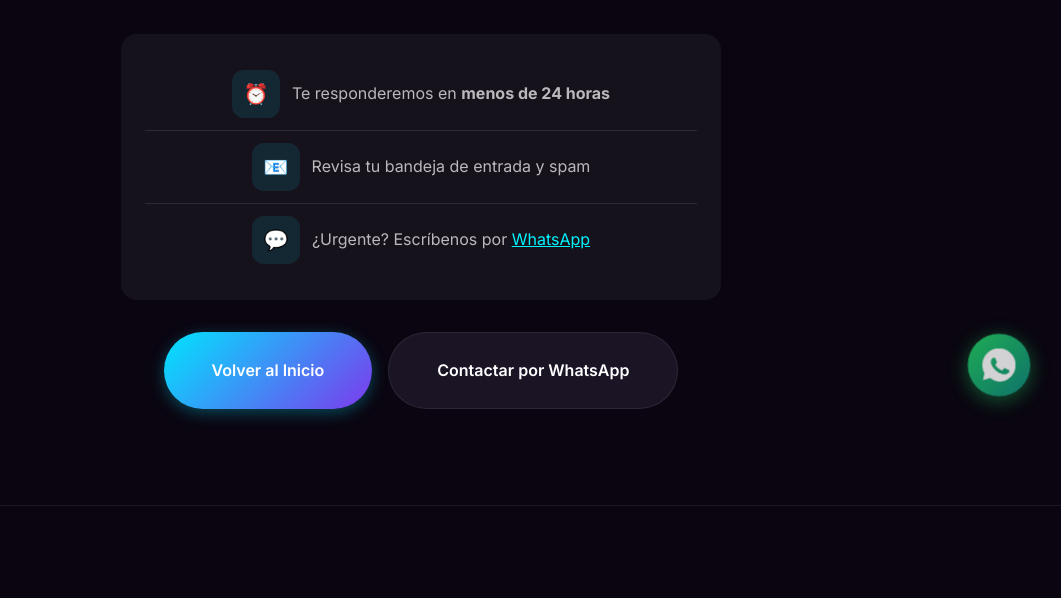
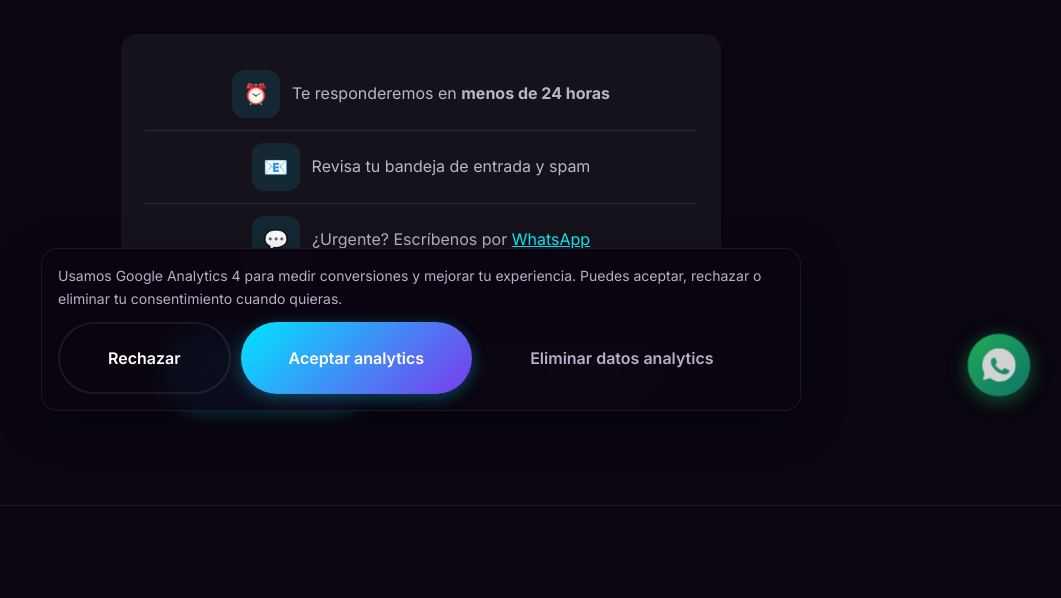
Before and after one commit to mgomezoc/13bodas-admin, a CodeIgniter 4 app: the page made by app/Views/pages/gracias.php in a window 1280 px wide. Shown: the part 373-971 px from the top of the page, without its empty margins (219-1280 px from the left). Run offline with PHP 8.4 and a stand-in for CodeIgniter, Linux system fonts and the light colour scheme; the template is opened without the code that fills it, so the values that code supplies are empty; some libraries are stand-ins or nearby versions.

Commit message:
Implementa GA4 completo para one-page con consentimiento y eventos custom

```diff
--- a/app/Views/layouts/main.php
+++ b/app/Views/layouts/main.php
@@ -56,16 +56,44 @@
     <!-- Fonts -->
     <link href="https://fonts.googleapis.com/css2?family=Playfair+Display:wght@600;700;800&family=Inter:wght@300;400;500;600;700&display=swap" rel="stylesheet">
 
-    <!-- Google Analytics -->
-    <?php if (ENVIRONMENT === 'production'): ?>
+    <!-- Google Analytics 4 -->
     <script async src="https://www.googletagmanager.com/gtag/js?id=G-SBKT31SXZX"></script>
     <script>
         window.dataLayer = window.dataLayer || [];
+        window.__gaMeasurementId = 'G-SBKT31SXZX';
+        window.__gaDebugMode = <?= ENVIRONMENT === 'production' ? 'false' : 'true' ?>;
+
         function gtag(){dataLayer.push(arguments);}
+
+        gtag('consent', 'default', {
+            ad_storage: 'denied',
+            analytics_storage: 'denied',
+            ad_user_data: 'denied',
+            ad_personalization: 'denied'
+        });
+
+        try {
+            const storedConsent = localStorage.getItem('13bodas_cookie_consent');
+            if (storedConsent === 'granted') {
+                gtag('consent', 'update', {
+                    analytics_storage: 'granted',
+                    ad_storage: 'denied',
+                    ad_user_data: 'denied',
+                    ad_personalization: 'denied'
+                });
+            }
+        } catch (error) {
+            // no-op, analytics consent falls back to denied
+        }
+
         gtag('js', new Date());
-        gtag('config', 'G-SBKT31SXZX');
+        gtag('config', 'G-SBKT31SXZX', {
+            anonymize_ip: true,
+            cookie_flags: 'SameSite=None;Secure',
+            send_page_view: true,
+            debug_mode: window.__gaDebugMode
+        });
     </script>
-    <?php endif; ?>
 
     <!-- GSAP -->
     <script defer src="https://cdnjs.cloudflare.com/ajax/libs/gsap/3.12.5/gsap.min.js"></script>
@@ -95,6 +123,19 @@
         <?= $this->renderSection('content') ?>
     </main>
 
+    <aside class="cookie-banner" id="cookieBanner" role="dialog" aria-live="polite" aria-label="Preferencias de cookies" hidden>
+        <div class="cookie-banner__content">
+            <p>
+                Usamos Google Analytics 4 para medir conversiones y mejorar tu experiencia. Puedes aceptar, rechazar o eliminar tu consentimiento cuando quieras.
+            </p>
+            <div class="cookie-banner__actions">
+                <button type="button" class="btn btn-outline" id="cookieRejectBtn">Rechazar</button>
+                <button type="button" class="btn btn-primary" id="cookieAcceptBtn">Aceptar analytics</button>
+                <button type="button" class="btn btn-ghost" id="cookieDeleteBtn">Eliminar datos analytics</button>
+            </div>
+        </div>
+    </aside>
+
     <!-- Footer -->
     <?= $this->renderSection('footer') ?>
 
--- a/app/Views/pages/home/contact.php
+++ b/app/Views/pages/home/contact.php
@@ -41,7 +41,7 @@
                 <div class="contact-social">
                     <strong>Síguenos:</strong>
                     <div class="social-links">
-                        <a href="https://www.facebook.com/13bodas" target="_blank" rel="noopener" aria-label="Facebook">
+                        <a href="https://www.facebook.com/13bodas" target="_blank" rel="noopener" aria-label="Facebook" data-social="facebook">
                             <svg width="24" height="24" viewBox="0 0 24 24" fill="currentColor">
                                 <path d="M18 2h-3a5 5 0 00-5 5v3H7v4h3v8h4v-8h3l1-4h-4V7a1 1 0 011-1h3V2z"/>
                             </svg>
@@ -139,7 +139,7 @@
                             </svg>
                             Te responderemos en menos de 24 horas
                         </p>
-                        <button type="submit" class="btn btn-primary btn-submit">
+                        <button type="submit" class="btn btn-primary btn-submit" data-track-cta="solicitar_demo_ar" data-position="footer">
                             Solicitar asesoría
                             <svg width="20" height="20" viewBox="0 0 20 20" fill="currentColor">
                                 <path d="M2 3l16 7-16 7V3zm2 11.5l9-4.5-9-4.5v9z"/>
--- a/app/Views/pages/home/hero.php
+++ b/app/Views/pages/home/hero.php
@@ -39,13 +39,13 @@
             </div>
 
             <div class="hero-cta" data-aos="fade-up" data-aos-delay="300">
-                <a href="<?= site_url(route_to('register.index')) ?>" class="btn btn-primary">
+                <a href="<?= site_url(route_to('register.index')) ?>" class="btn btn-primary" data-track-cta="crear_cuenta_gratis" data-position="hero">
                     Crear cuenta gratis
                     <svg width="20" height="20" viewBox="0 0 20 20" fill="currentColor">
                         <path d="M10 3.5L8.5 5l5 5-5 5L10 16.5l6.5-6.5z"/>
                     </svg>
                 </a>
-                <a href="#magiccam" class="btn btn-secondary">Ver demo en vivo</a>
+                <a href="#magiccam" class="btn btn-secondary" data-track-cta="solicitar_demo_ar" data-position="hero">Ver demo en vivo</a>
             </div>
         </div>
 
--- a/app/Views/pages/home/magiccam.php
+++ b/app/Views/pages/home/magiccam.php
@@ -39,10 +39,10 @@
                 </div>
 
                 <div class="magiccam-cta">
-                    <a href="https://magiccam.13bodas.com" class="btn btn-primary" target="_blank" rel="noopener">
+                    <a href="https://magiccam.13bodas.com" class="btn btn-primary" target="_blank" rel="noopener" data-track-cta="solicitar_demo_ar" data-position="hero" data-ar-interaction="open">
                         Ver demo MagicCam
                     </a>
-                    <a href="<?= site_url(route_to('register.index')) ?>" class="btn btn-ghost">Crear cuenta y probar</a>
+                    <a href="<?= site_url(route_to('register.index')) ?>" class="btn btn-ghost" data-track-cta="ver_paquetes" data-position="hero">Crear cuenta y probar</a>
                 </div>
             </div>
 
--- a/app/Views/partials/footer.php
+++ b/app/Views/partials/footer.php
@@ -21,7 +21,7 @@
                     <li><a href="<?= site_url(route_to('home')) ?>#servicios">Funciones</a></li>
                     <li><a href="<?= site_url(route_to('home')) ?>#paquetes">Planes</a></li>
                     <li><a href="<?= site_url(route_to('register.index')) ?>">Registro gratis</a></li>
-                    <li><a href="https://magiccam.13bodas.com" target="_blank" rel="noopener">Demo MagicCam</a></li>
+                    <li><a href="https://magiccam.13bodas.com" target="_blank" rel="noopener" data-track-cta="solicitar_demo_ar" data-position="footer" data-ar-interaction="open">Demo MagicCam</a></li>
                 </ul>
             </div>
 
@@ -38,13 +38,13 @@
                 <h4>Contacto</h4>
                 <ul>
                     <li>
-                        <a href="https://wa.me/528115247741" target="_blank" rel="noopener">
+                        <a href="https://wa.me/528115247741" target="_blank" rel="noopener" data-social="whatsapp">
                             WhatsApp: +52 81 1524 7741
                         </a>
                     </li>
                     <li>Soporte remoto internacional</li>
                     <li>
-                        <a href="https://www.facebook.com/13bodas" target="_blank" rel="noopener">Facebook</a>
+                        <a href="https://www.facebook.com/13bodas" target="_blank" rel="noopener" data-social="facebook">Facebook</a>
                     </li>
                 </ul>
             </div>
--- a/app/Views/partials/header.php
+++ b/app/Views/partials/header.php
@@ -16,11 +16,11 @@
 
         <div class="nav-menu" id="navMenu">
             <ul class="nav-list">
-                <li><a href="<?= site_url(route_to('home')) ?>#servicios" class="nav-link">Plataforma</a></li>
-                <li><a href="<?= site_url(route_to('home')) ?>#magiccam" class="nav-link">MagicCam</a></li>
-                <li><a href="<?= site_url(route_to('home')) ?>#paquetes" class="nav-link">Planes</a></li>
-                <li><a href="<?= site_url(route_to('home')) ?>#faq" class="nav-link">FAQ</a></li>
-                <li><a href="<?= site_url(route_to('register.index')) ?>" class="nav-cta">Crear cuenta gratis</a></li>
+                <li><a href="<?= site_url(route_to('home')) ?>#servicios" class="nav-link" data-track-nav="servicios">Plataforma</a></li>
+                <li><a href="<?= site_url(route_to('home')) ?>#magiccam" class="nav-link" data-track-nav="magiccam">MagicCam</a></li>
+                <li><a href="<?= site_url(route_to('home')) ?>#paquetes" class="nav-link" data-track-nav="paquetes">Planes</a></li>
+                <li><a href="<?= site_url(route_to('home')) ?>#faq" class="nav-link" data-track-nav="faq">FAQ</a></li>
+                <li><a href="<?= site_url(route_to('register.index')) ?>" class="nav-cta" data-track-cta="ver_paquetes" data-position="hero">Crear cuenta gratis</a></li>
             </ul>
         </div>
     </nav>
--- a/public/css/style.css
+++ b/public/css/style.css
@@ -1763,3 +1763,55 @@ body:not(.gsap-loaded) [data-aos].aos-animate {
     display: none;
   }
 }
+
+/* COOKIE BANNER */
+.cookie-banner {
+  position: fixed;
+  left: 16px;
+  right: 16px;
+  bottom: 16px;
+  z-index: 1100;
+  max-width: 760px;
+  margin: 0 auto;
+  border: 1px solid var(--color-border);
+  background: rgba(10, 5, 16, 0.95);
+  backdrop-filter: blur(10px);
+  border-radius: 16px;
+  box-shadow: 0 12px 40px rgba(0, 0, 0, 0.35);
+}
+
+.cookie-banner__content {
+  display: flex;
+  flex-direction: column;
+  gap: 12px;
+  padding: 16px;
+}
+
+.cookie-banner__content p {
+  margin: 0;
+  font-size: var(--text-sm);
+  color: var(--color-text-secondary);
+  line-height: 1.6;
+}
+
+.cookie-banner__actions {
+  display: flex;
+  flex-wrap: wrap;
+  gap: 10px;
+}
+
+@media (max-width: 768px) {
+  .cookie-banner {
+    left: 12px;
+    right: 12px;
+    bottom: 12px;
+  }
+
+  .cookie-banner__actions {
+    flex-direction: column;
+  }
+
+  .cookie-banner__actions .btn {
+    width: 100%;
+  }
+}
```
Also changed, not shown: GA4_VALIDATION_CHECKLIST.md (added, +73 -0 lines), app/Views/pages/home/packages.php (+4 -4 lines), public/js/app.js.
